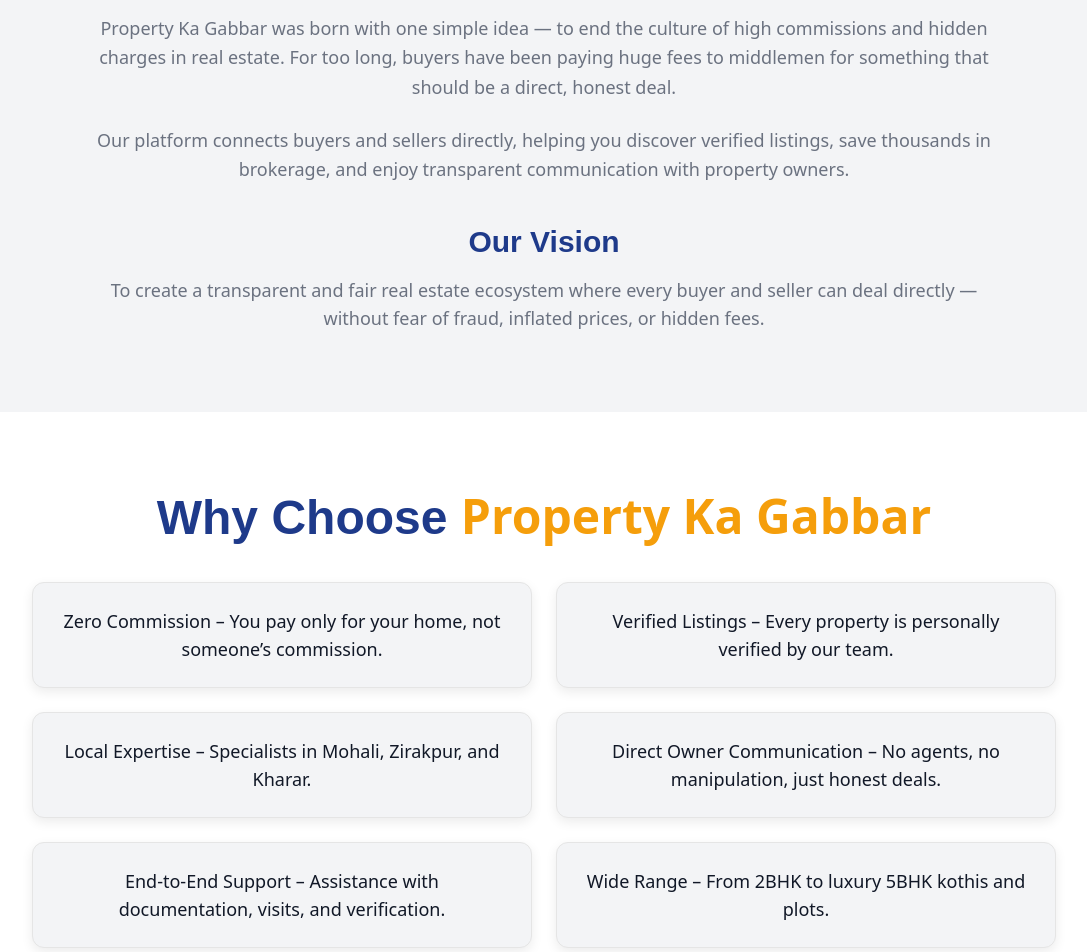
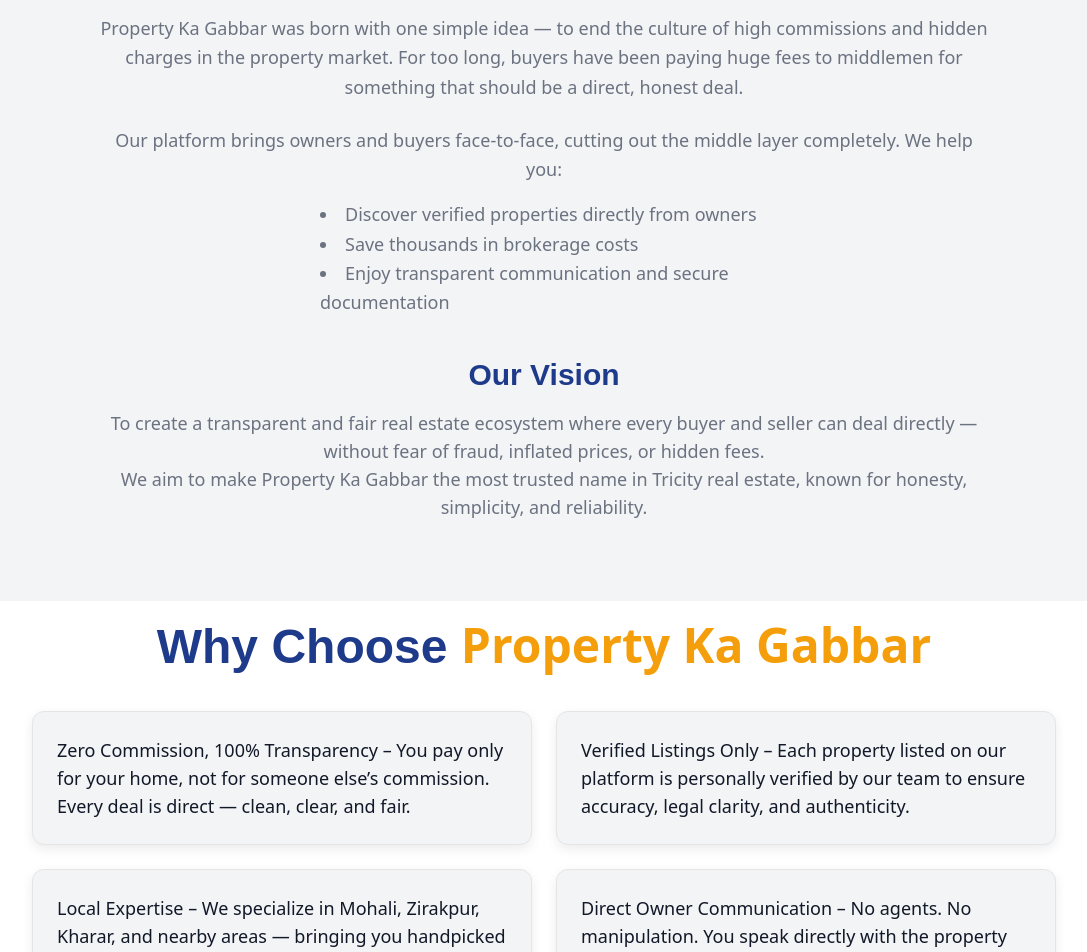
Before and after one commit to shubham321-ux/propertykagabber, a React (Vite) app in the folder frontend/frontend/: page / in a window 1280 px wide. Shown: the part 1260-2212 px from the top of the page, without its empty margins (96-1183 px from the left). Built offline with nearby package versions, Linux system fonts and the light colour scheme; no server answers; a web font is replaced by a local one.

Commit message:
add design changes in home

```diff
--- a/frontend/frontend/src/pages/Home.jsx
+++ b/frontend/frontend/src/pages/Home.jsx
@@ -87,16 +87,16 @@
   return (
     <>
       <Seo
-      pageName={'home'}
+        pageName={"home"}
         title="Property Ka Gabbar – No Commission. No Brokerage. Direct Deals from Owners"
         description="Buy or sell homes directly from owners in Mohali, Zirakpur, and Kharar — 100% transparent, zero brokerage property platform."
         keywords="Property Ka Gabbar, no brokerage homes, direct owner properties Mohali, property in Zirakpur, buy home without commission, real estate Tricity"
       />
 
-      {/* ✅ Hero Section */}
+      {/* Hero Section */}
       <Hero />
 
-      {/* ✅ About Property Ka Gabbar */}
+      {/* Property Ka Gabbar Intro */}
       <motion.section
         variants={fadeInUp}
         initial="hidden"
@@ -112,8 +112,7 @@
           <br />
           Buying or selling a home is one of the biggest decisions in life —
           but why should it come with heavy brokerage fees? At Property Ka
-          Gabbar, we’ve made real estate simple, transparent, and
-          commission-free.
+          Gabbar, we’ve made real estate simple, transparent, and commission-free.
         </p>
         <p className="max-w-3xl mx-auto text-neutral text-lg leading-relaxed">
           We connect buyers directly with genuine property owners so you can
@@ -124,7 +123,7 @@
         </p>
       </motion.section>
 
-      {/* ✅ About / Vision Section */}
+      {/* About Property Ka Gabbar */}
       <motion.section
         variants={fadeInUp}
         initial="hidden"
@@ -137,15 +136,19 @@
             About Property Ka Gabbar
           </h2>
           <p className="max-w-4xl mx-auto text-lg mb-6 leading-relaxed text-neutral">
-            Property Ka Gabbar was born with one simple idea — to end the
-            culture of high commissions and hidden charges in real estate. For
+            Property Ka Gabbar was born with one simple idea — to end the culture
+            of high commissions and hidden charges in the property market. For
             too long, buyers have been paying huge fees to middlemen for
             something that should be a direct, honest deal.
           </p>
           <p className="max-w-4xl mx-auto text-lg mb-6 leading-relaxed text-neutral">
-            Our platform connects buyers and sellers directly, helping you
-            discover verified listings, save thousands in brokerage, and enjoy
-            transparent communication with property owners.
+            Our platform brings owners and buyers face-to-face, cutting out the
+            middle layer completely. We help you:
+            <ul className="mt-4 list-disc list-inside text-left max-w-md mx-auto">
+              <li>Discover verified properties directly from owners</li>
+              <li>Save thousands in brokerage costs</li>
+              <li>Enjoy transparent communication and secure documentation</li>
+            </ul>
           </p>
           <h3 className="text-3xl font-bold text-primary-dark mt-10 mb-4">
             Our Vision
@@ -154,29 +157,32 @@
             To create a transparent and fair real estate ecosystem where every
             buyer and seller can deal directly — without fear of fraud, inflated
             prices, or hidden fees.
+            <br />
+            We aim to make Property Ka Gabbar the most trusted name in Tricity
+            real estate, known for honesty, simplicity, and reliability.
           </p>
         </div>
       </motion.section>
 
-      {/* ✅ Why Choose Property Ka Gabbar */}
+      {/* Why Choose Property Ka Gabbar */}
       <motion.section
         variants={fadeInUp}
         initial="hidden"
         whileInView="show"
         viewport={{ once: true }}
-        className="py-20 px-6 bg-white text-center"
+        className="py-5 px-6 bg-white text-center"
       >
         <h2 className="text-4xl md:text-5xl font-heading font-bold mb-10 text-primary-dark">
           Why Choose <span className="text-accent">Property Ka Gabbar</span>
         </h2>
-        <div className="grid md:grid-cols-2 gap-6 max-w-5xl mx-auto">
+        <div className="grid md:grid-cols-2 gap-6 max-w-5xl mx-auto text-left">
           {[
-            "Zero Commission – You pay only for your home, not someone’s commission.",
-            "Verified Listings – Every property is personally verified by our team.",
-            "Local Expertise – Specialists in Mohali, Zirakpur, and Kharar.",
-            "Direct Owner Communication – No agents, no manipulation, just honest deals.",
-            "End-to-End Support – Assistance with documentation, visits, and verification.",
-            "Wide Range – From 2BHK to luxury 5BHK kothis and plots.",
+            "Zero Commission, 100% Transparency – You pay only for your home, not for someone else’s commission. Every deal is direct — clean, clear, and fair.",
+            "Verified Listings Only – Each property listed on our platform is personally verified by our team to ensure accuracy, legal clarity, and authenticity.",
+            "Local Expertise – We specialize in Mohali, Zirakpur, Kharar, and nearby areas — bringing you handpicked properties that match your lifestyle and budget.",
+            "Direct Owner Communication – No agents. No manipulation. You speak directly with the property owner to negotiate openly and finalize deals confidently.",
+            "End-to-End Assistance – While we don’t charge commission, we do help you with everything else — from documentation and property visits to price comparisons and ownership verification.",
+            "Wide Range of Properties – From affordable apartments to luxury kothis, from builder floors to plots — find every kind of property under one roof.",
           ].map((reason, i) => (
             <div
               key={i}
@@ -188,7 +194,7 @@
         </div>
       </motion.section>
 
-      {/* ✅ Featured Properties */}
+      {/* Featured Properties */}
       <motion.section
         variants={fadeInUp}
         initial="hidden"
@@ -200,8 +206,8 @@
           Explore Properties
         </h2>
         <p className="max-w-3xl mx-auto mb-12 text-neutral text-lg">
-          Find real homes, real prices, and real owners — no fake listings, no
-          hidden costs.
+          Looking for a peaceful family home? Or a modern duplex near the city?
+          We’ve got you covered.
         </p>
         <div className="grid gap-8 sm:grid-cols-2 lg:grid-cols-3 max-w-6xl mx-auto">
           {featuredProps.map((p) => (
@@ -210,7 +216,7 @@
         </div>
       </motion.section>
 
-      {/* ✅ Blogs Section */}
+      {/* Latest Blogs */}
       <motion.section
         variants={fadeInUp}
         initial="hidden"
@@ -228,7 +234,7 @@
         </div>
       </motion.section>
 
-      {/* ✅ Contact Section */}
+      {/* Contact Section */}
       <motion.section
         variants={fadeInUp}
         initial="hidden"
```
Also changed, not shown: 24 other files (tests, documents, lock files or other folders).
